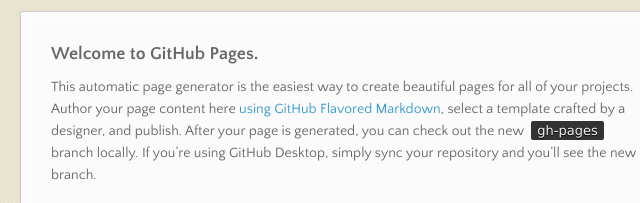
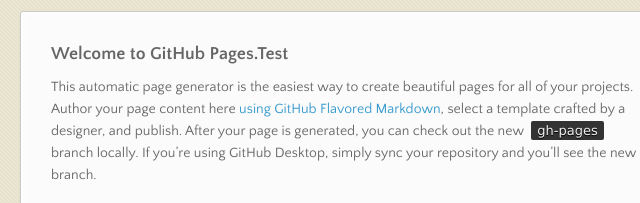
Before and after one commit to DoryCheng/d3-hw01, a plain HTML site: page index.html in a window 1280 px wide. Shown: the part 179-382 px from the top of the page, 295-935 px from the left. Drawn offline with nearby package versions, Linux system fonts and the light colour scheme.

Commit message:
no message

```diff
--- a/index.html
+++ b/index.html
@@ -40,7 +40,7 @@
       </nav>
       <section>
         <h3>
-<a id="welcome-to-github-pages" class="anchor" href="#welcome-to-github-pages" aria-hidden="true"><span aria-hidden="true" class="octicon octicon-link"></span></a>Welcome to GitHub Pages.</h3>
+<a id="welcome-to-github-pages" class="anchor" href="#welcome-to-github-pages" aria-hidden="true"><span aria-hidden="true" class="octicon octicon-link"></span></a>Welcome to GitHub Pages.Test </h3>
 
 <p>This automatic page generator is the easiest way to create beautiful pages for all of your projects. Author your page content here <a href="https://guides.github.com/features/mastering-markdown/">using GitHub Flavored Markdown</a>, select a template crafted by a designer, and publish. After your page is generated, you can check out the new <code>gh-pages</code> branch locally. If you’re using GitHub Desktop, simply sync your repository and you’ll see the new branch.</p>
 
```
